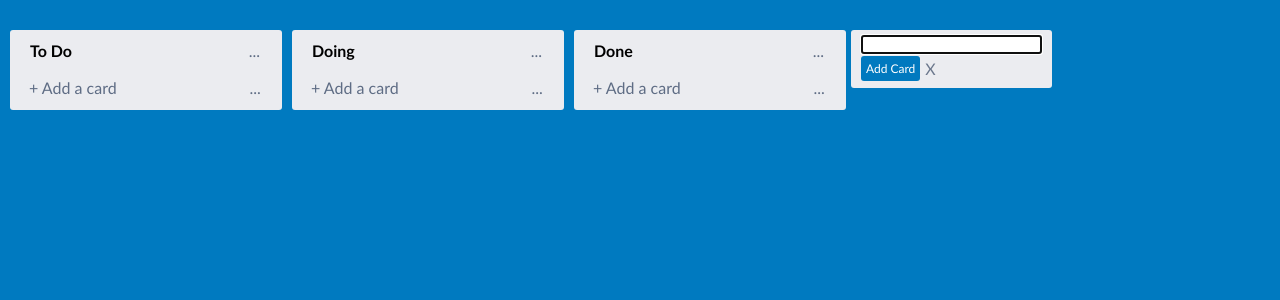
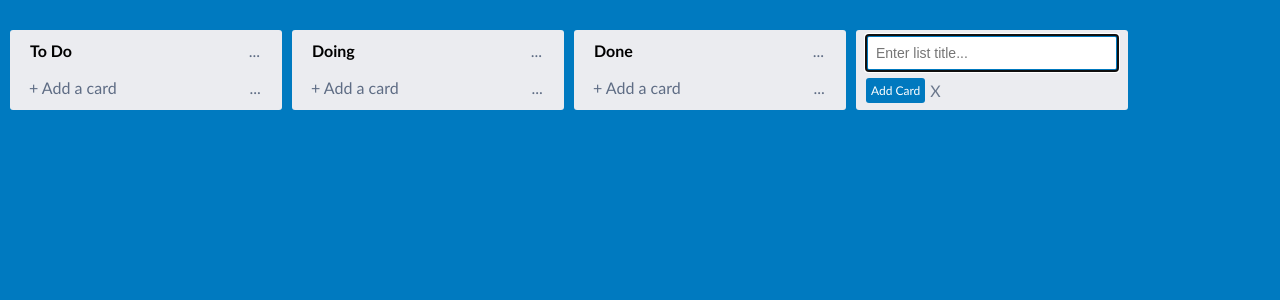
Before and after one commit to lijian-cai/drag-drop, a React (Create React App) app: page / in a window 1280 px wide. Both pictures are taken after a click on the link "+ Add another list". Shown: the top 300 px of the page. Built offline with nearby package versions, Linux system fonts and the light colour scheme.

Commit message:
styled cardtoadd input

```diff
--- a/src/Dashborad/Dashboard.js
+++ b/src/Dashborad/Dashboard.js
@@ -17,6 +17,14 @@ const Container = styled.div`
   width: 100%;
   height: 100%;
   padding: 30px 5px;
+`;
+
+const Wrapper = styled.div`
+  min-width: 272px;
+  width: 272px;
+  margin: 0px 5px;
+  box-sizing: border-box;
+  border-radius: 3px;
 `;
 
 const Link = styled.a`
@@ -59,12 +67,14 @@ export default function Dashboard() {
         />
       ))}
       {isAdding ? (
+        <Wrapper>
           <CardToAdd
             bgColor={"#ebecf0"}
             onClose={() => setIsAdding(false)}
             placeholder="Enter list title..."
             name="add-list"
           />
+        </Wrapper>
       ) : (
         <Link onClick={() => setIsAdding(true)}>+ Add another list</Link>
       )}
--- a/src/common/CardToAdd.js
+++ b/src/common/CardToAdd.js
@@ -14,6 +14,22 @@ const Container = styled.div`
 const Action = styled.div`
   display: flex;
   align-items: center;
+`;
+
+const InputWrapper = styled.div`
+  box-sizing: border-box;
+  margin-bottom: 5px;
+
+  & > input {
+    width: 92%;
+    padding: 10px;
+    border-radius: 3px;
+    border: 0;
+    box-shadow: inset 0 0 0 2px #0079bf;
+    font-size: 14px;
+    letter-spacing: 0px;
+    font-weight: 400;
+  }
 `;
 
 const StyledTextarea = styled.div`
@@ -65,7 +81,9 @@ export default function CardToAdd({ name, bgColor, placeholder, onClose }) {
   return (
     <Container bgColor={bgColor}>
       {name === "add-list" ? (
-        <Input />
+        <InputWrapper>
+          <Input placeholder={placeholder} />
+        </InputWrapper>
       ) : (
         <StyledTextarea
           name={name}
--- a/src/common/Input.js
+++ b/src/common/Input.js
@@ -1,6 +1,6 @@
 import React from "react";
 
-export default function Input({ name, value, onChange, onBlur }) {
+export default function Input({ name, value, onChange, onBlur, placeholder }) {
   return (
     <input
       onBlur={onBlur}
@@ -8,6 +8,7 @@ export default function Input({ name, value, onChange, onBlur }) {
       name={name}
       value={value}
       onChange={onChange}
+      placeholder={placeholder}
       autoFocus
     />
   );
```
Lines whose indentation alone changed are shown as unchanged.
